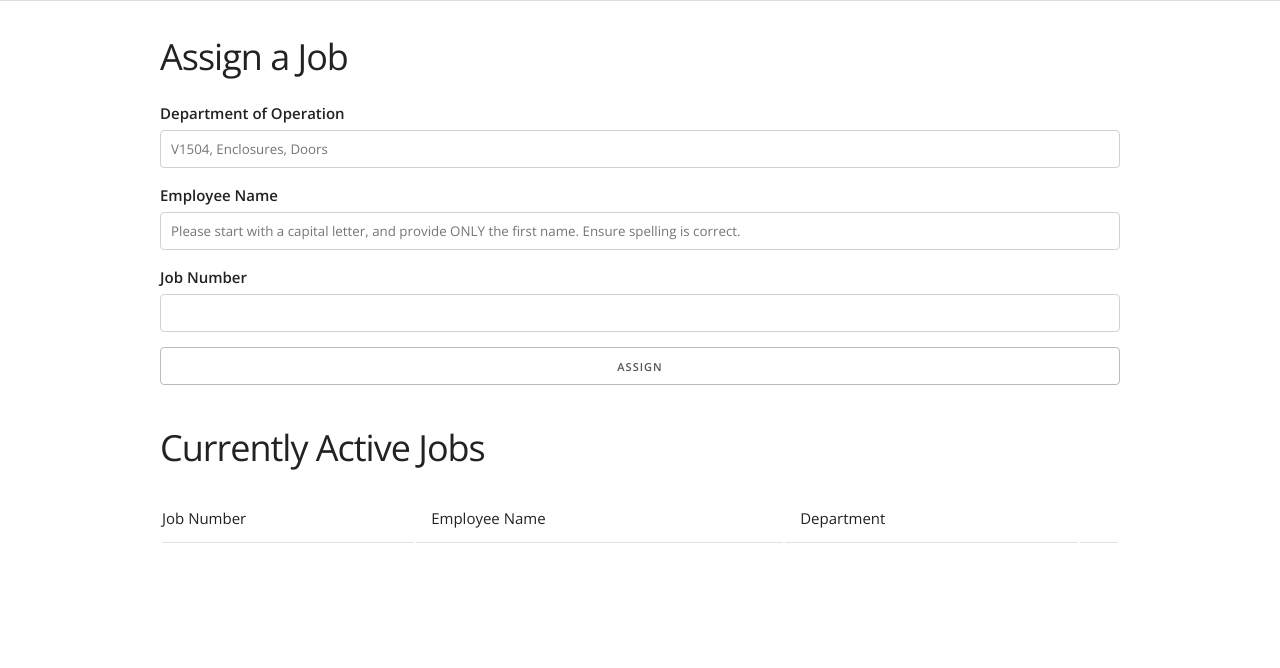
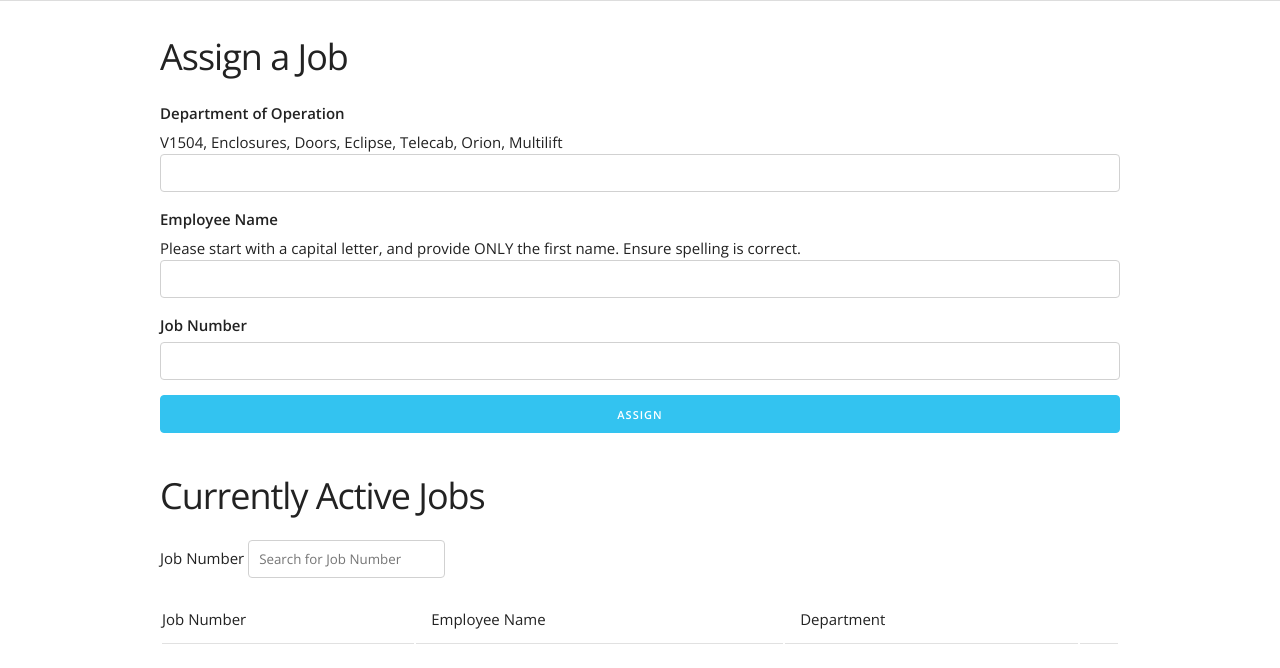
Before and after one commit to abdullahkhokhar/SavHome, a plain HTML site: page Job-Tracking/job-posting.html in a window 1280 px wide. Shown: the part 70-738 px from the top of the page. Drawn offline with nearby package versions, Linux system fonts and the light colour scheme; no server answers.

Commit message:
completed job posting and all dependencies

```diff
--- a/Job-Tracking/ex.js
+++ b/Job-Tracking/ex.js
@@ -13,7 +13,6 @@ function Filter(){
   // loop through tr and hide ones which do not match query
   for(var i = 0; i < tr.length; i++){
     td = tr[i].getElementsByTagName("td")[0];
-    console.log(td);
     if (td) {
       txtValue = td.textContent || td.innerText;
       if (txtValue.toUpperCase().indexOf(filter) > -1) {
@@ -48,9 +47,9 @@ function readFromDB(){
           // Now each time we want to create a new table row element and load the items
           const row = document.createElement('tr');
           row.innerHTML = `
+          <td>${jobNumArr[i]}</td>
+          <td>${name}</td>
           <td>${department}</td>
-          <td>${name}</td>
-          <td>${jobNumArr[i]}</td>
           <td><a href ="#" class = "delete">X<a></td>
           `;
           list.appendChild(row);
@@ -104,9 +103,9 @@ class UI {
         // Create a new Table Row
         const row = document.createElement('tr');
         row.innerHTML = `
+        <td>${job.jobNum}</td>
+        <td>${job.author}</td>
         <td>${job.title}</td>
-        <td>${job.author}</td>
-        <td>${job.jobNum}</td>
         <td><a href ="#" class = "delete">X<a></td>
         `;
         list.appendChild(row);
@@ -135,9 +134,9 @@ class UI {
     // remove a job for an employee from DB
     // if the employee has no more jobs left then remove the employee as well
     const nodeLis = target.parentElement.parentElement.childNodes;
-    const department = nodeLis[1].textContent;
+    const jobNumber = nodeLis[1].textContent;
     const name = nodeLis[3].textContent;
-    const jobNumber = nodeLis[5].textContent
+    const department = nodeLis[5].textContent
     // Reference
     const dbRef = firebase.database().ref().child(department).child(name).child('job_numbers');
     var keys = [];
@@ -154,7 +153,7 @@ class UI {
         const dbRef2 = firebase.database().ref().child(department).child(name);
         dbRef2.remove()
         .then(function(){
-          console.log('remove succsessfull!');
+          console.log('Remove successfull!');
         })
         .catch(function(error) {
         console.log("Remove failed: " + error.message)
--- a/Job-Tracking/job-posting.html
+++ b/Job-Tracking/job-posting.html
@@ -21,27 +21,29 @@
       <form id="job-form">
         <div>
           <label for="Section of Operation">Department of Operation</label>
-          <input type="text" id="title" class="u-full-width" pattern="^(V1504|Enclosures|Doors|)$" placeholder="V1504, Enclosures, Doors">
+          <span>V1504, Enclosures, Doors, Eclipse, Telecab, Orion, Multilift</span>
+          <input type="text" id="title" class="u-full-width" pattern="^(V1504|Enclosures|Doors|Eclipse|Telecab|Orion|Multilift)$">
         </div>
         <div>
           <label for="Employee Name">Employee Name</label>
-          <input type="text" id="employee" class="u-full-width"  pattern = "^([A-Z][a-z]+)$" placeholder="Please start with a capital letter, and provide ONLY the first name. Ensure spelling is correct.">
+          <span>Please start with a capital letter, and provide ONLY the first name. Ensure spelling is correct.</span>
+          <input type="text" id="employee" class="u-full-width"  pattern = "^([A-Z][a-z]+)$">
         </div>
         <div>
           <label for="Job Number">Job Number</label>
           <input type="text" id="job-number" class="u-full-width">
         </div>
         <div>
-          <input type="submit" value="Assign" class="u-full-width">
+          <input type="submit" value="Assign" class="u-full-width button-primary">
         </div>
       </form>
 
       <h3>Currently Active Jobs</h3>
       <!-- SOME ISSUE WITH THE CREATION OF TR ELEMENTS  -->
-      <!-- <div>
+      <div>
         <span>Job Number</span>
         <input type="number" id = "myInput" onkeyup="Filter()" placeholder="Search for Job Number">
-      </div> -->
+      </div>
 
       <table id="filterTable" class = "u-full-width">
         <thead> <!-- table head -->
```
